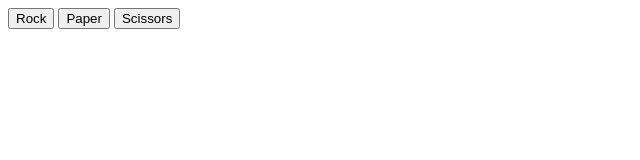
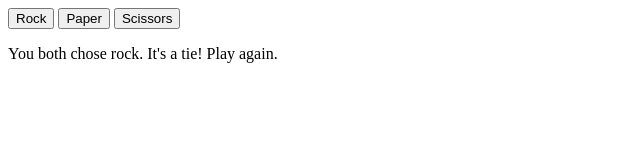
Before and after one commit to wangbertha/rock_paper_scissors, a plain HTML site: page index.html in a window 1280 px wide. Both pictures are taken after a click on the button "Rock". Shown: the whole page, without its empty margins (0-640 px from the left). Drawn offline with Linux system fonts and the light colour scheme.

Commit message:
Display results in DOM instead of console.log
User can view results without opening console

```diff
--- a/index.html
+++ b/index.html
@@ -11,5 +11,6 @@
             <button>Paper</button>
             <button>Scissors</button>
         </div>
+        <div class="results"></div>
     </body>
 </html>
--- a/rock_paper_scissors.js
+++ b/rock_paper_scissors.js
@@ -3,6 +3,7 @@ let humanScore = 0
 let computerScore = 0
 const buttonsParent = document.querySelector('.buttons-parent');
 const buttons = buttonsParent.children;
+const results = document.querySelector('.results');
 
 buttons[0].addEventListener("click",() => playRound(buttons[0].textContent, getComputerChoice()));
 buttons[1].addEventListener("click",() => playRound(buttons[1].textContent, getComputerChoice()));
@@ -25,6 +26,7 @@ function getHumanChoice() {
 
 function playRound(humanChoice, computerChoice) {
     let result = 'lose'
+    const resultsP = document.createElement('p');
     humanChoice = humanChoice.toLowerCase()
     if (humanChoice === computerChoice) {
         result = null
@@ -40,15 +42,16 @@ function playRound(humanChoice, computerChoice) {
     }
     if (result === 'win') {
         humanScore++
-        console.log(`You win! ${capitalizeFirstLetter(humanChoice)} beats ${computerChoice}`)
+        resultsP.textContent = `You win! ${capitalizeFirstLetter(humanChoice)} beats ${computerChoice}`;
     }
     else if (result === 'lose') {
         computerScore++
-        console.log(`You lose! ${capitalizeFirstLetter(computerChoice)} beats ${humanChoice}`)
+        resultsP.textContent = `You lose! ${capitalizeFirstLetter(computerChoice)} beats ${humanChoice}`;
     }
     else {
-        console.log(`You both chose ${humanChoice}. It's a tie! Play again.`)
+        resultsP.textContent = `You both chose ${humanChoice}. It's a tie! Play again.`;
     }
+    results.appendChild(resultsP);
 }
 
 function capitalizeFirstLetter(word) {
```
